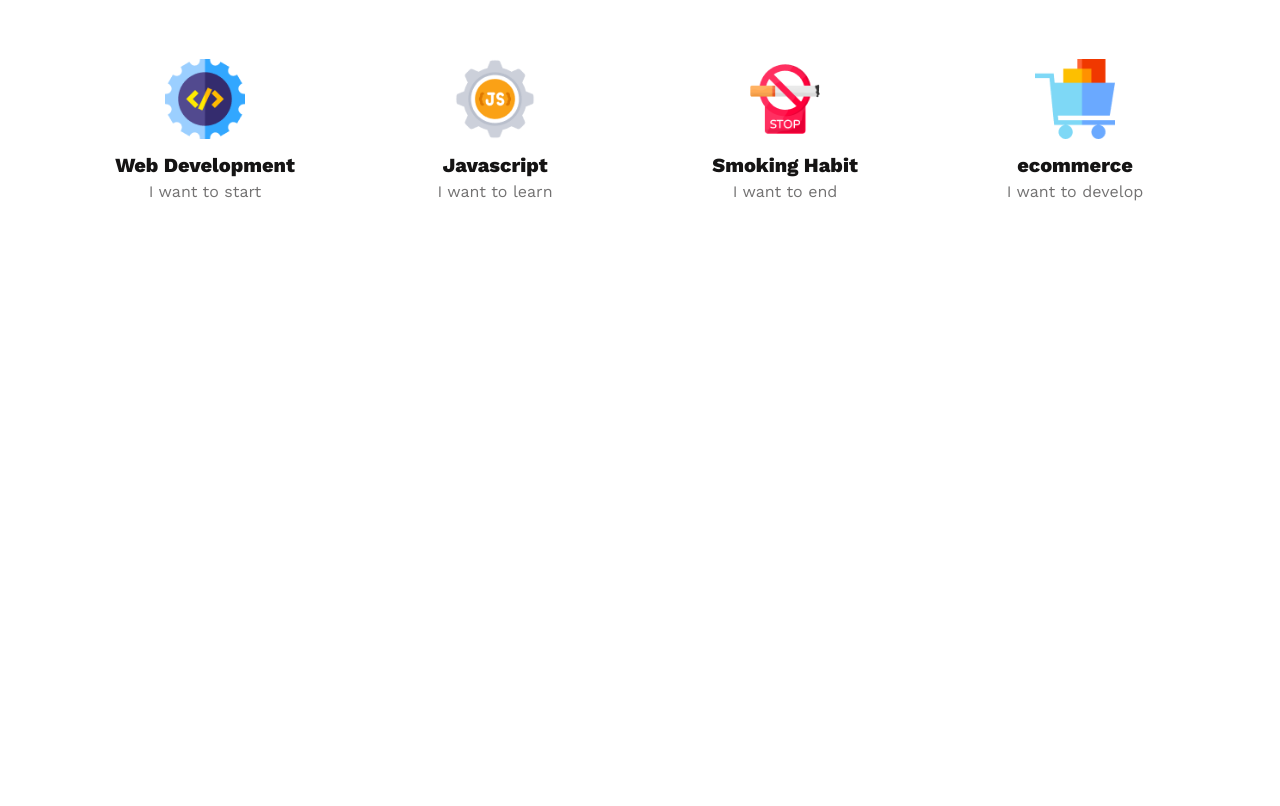
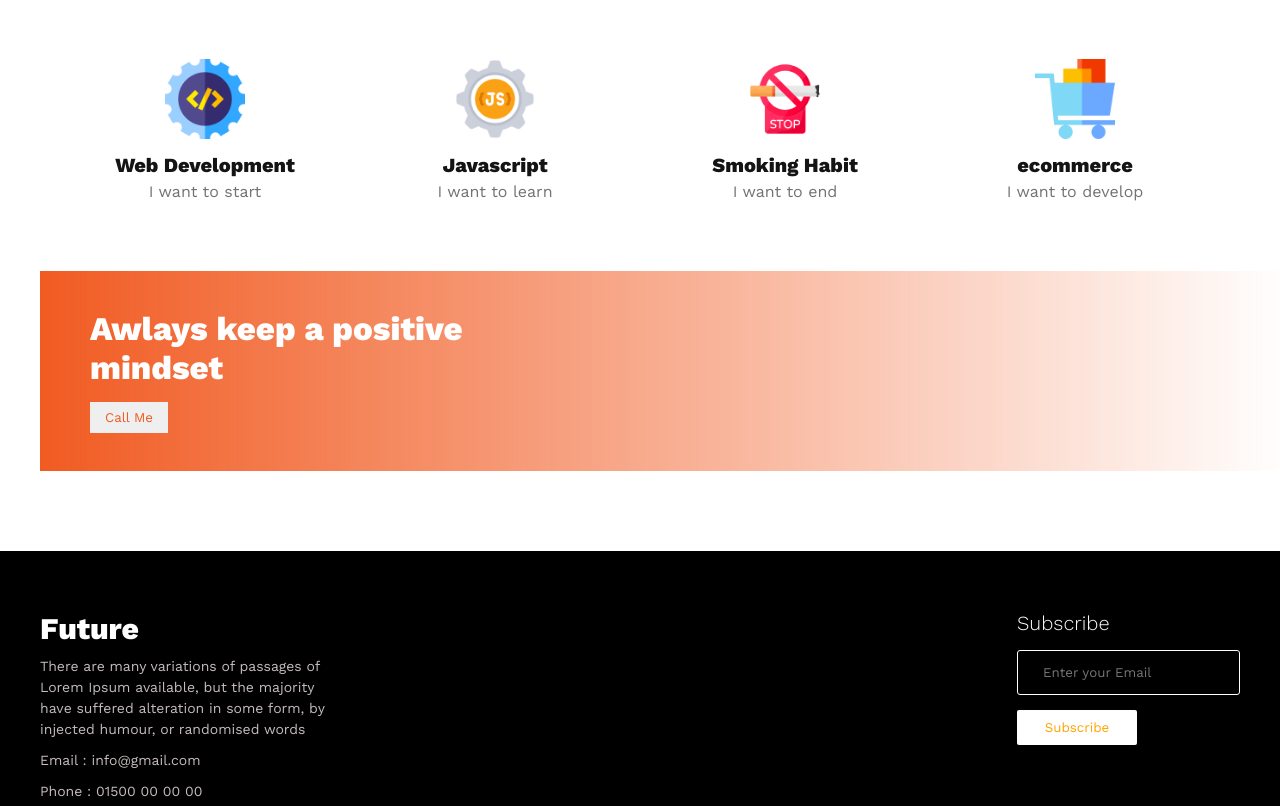
Before and after one commit to probeshnath/happy-new-year-with-html-css, a plain HTML site: page index.html in a window 1280 px wide. Shown: the part 1658-2464 px from the top of the page. Before the commit the page ends 1929 px from the top, so only its background shows below. Drawn offline with nearby package versions, Linux system fonts and the light colour scheme; files whose address does not match are found by name.

Commit message:
full complete website

```diff
--- a/index.html
+++ b/index.html
@@ -72,7 +72,38 @@
 
             </div>
         </section>
+
+        <!-- positie section -->
+        <section>
+            <div class="container">
+                <div class="positive-wrapper">
+                    <h3>Awlays keep a positive mindset</h3>
+                    <button>Call Me</button>
+                </div>
+            </div>
+        </section>
     </main>
-    <footer></footer>
+    <footer>
+        <div class="container">
+            <div class="footer-wrpper">
+                <div class="footer-part-1">
+                    <h4>Future</h4>
+                    <p>There are many variations of passages of Lorem Ipsum available, but the majority have suffered alteration in some form, by injected humour, or randomised words</p>
+                    <p>Email : info@gmail.com</p>
+                    <p>Phone : 01500 00 00 00</p>
+                    <div class="social-icon">
+                        <img src="./images/icons//fb.png" alt="fb">
+                        <img src="./images/icons/twitter.png" alt="twitter">
+                        <img src="./images/icons/youtube.png" alt="yt">
+                    </div>
+                </div>
+                <div class="footer-part-2">
+                    <h5>Subscribe</h5>
+                    <input type="text" placeholder="Enter your Email">
+                    <button>Subscribe</button>
+                </div>
+            </div>
+        </div>
+    </footer>
 </body>
 </html>
--- a/styles/style.css
+++ b/styles/style.css
@@ -15,7 +15,7 @@
     background-image: url("../images//banner/banner1.png");
     background-repeat: no-repeat;
     background-size: cover;
-    width: 100vw;
+    /* width: 100vw; */
     height: 100vh;
     clear: both;
 }
@@ -128,3 +128,83 @@ font-size: 20px;
     margin-top: 5px;
     color: #737272;
 }
+/* posive section  */
+.positive-wrapper{
+    background-image: url(../images//watch.png);
+    background-repeat: no-repeat;
+    background-size: cover;
+    width: 100%;
+    height: 200px;
+    text-align: left;
+    display: flex;
+    flex-direction: column;
+    align-items: self-start;
+    justify-content: center;
+    padding-left: 50px;
+    backdrop-filter: blur(156px);
+    background: linear-gradient(90deg, #F15B22 0%, rgba(241, 91, 34, 0.00) 100%)
+}
+.positive-wrapper h3 {
+    color: #fff;
+    width: 409px;
+    text-align: left;
+    font-size: 33px;
+    margin-bottom: 15px;
+}
+.positive-wrapper button {
+    color: #F15B22;
+    padding: 8px 15px;
+    border: none;
+}
+/* footer */
+footer {
+    background: black;
+    color: white;
+    padding: 60px 0px 100px 0px;
+    margin-top: 80px;
+}
+.footer-wrpper {
+    display: flex;
+    justify-content: space-between;
+}
+.footer-part-1 h4 {
+    font-size: 30px;
+    font-weight: bold;
+    margin-bottom: 10px;
+}
+.footer-part-1 p {
+    width: 300px;
+    line-height: 21px;
+    font-size: 14px;
+    margin-bottom: 10px;
+    color: #c5bbbb;
+}
+.social-icon img {
+    width: 30px;
+    margin-right: 15px;
+    transition: 1s;
+}
+.footer-part-2 {
+    display: flex;
+    flex-direction: column;
+    gap: 15px;
+}
+.footer-part-2 h5{
+    font-size: 20px;
+    font-weight: 300;
+}
+.footer-part-2 input {
+    background: transparent;
+    border: 1px solid #fff;
+    padding: 14px 25px;
+    color: orange;
+    border-radius: 3px;
+}
+.footer-part-2 button {
+    width: 120px;
+    padding: 10px 15px;
+    color: orange;
+    border: none;
+    border-radius: 2px;
+    background: white;
+}
```
